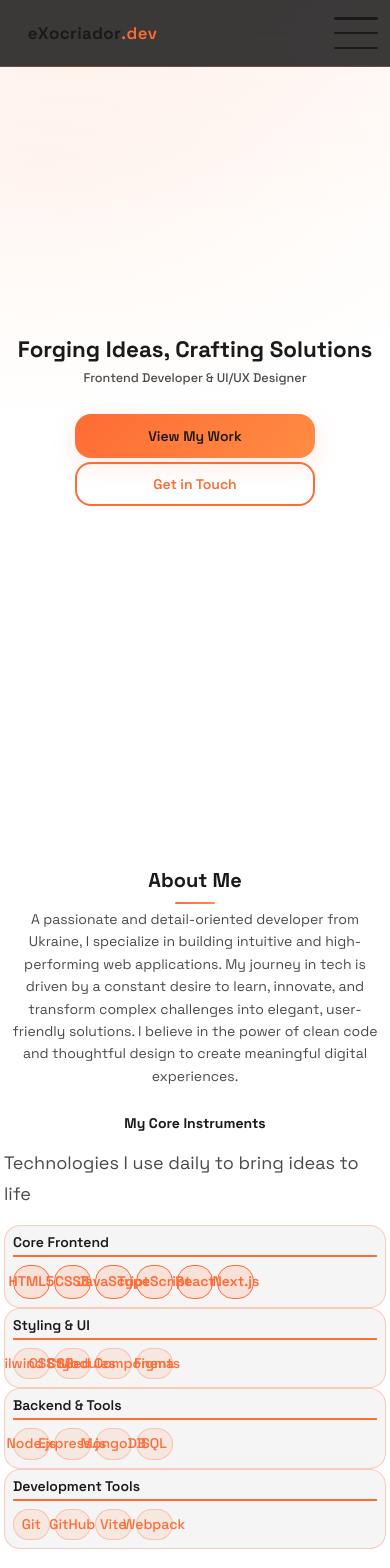
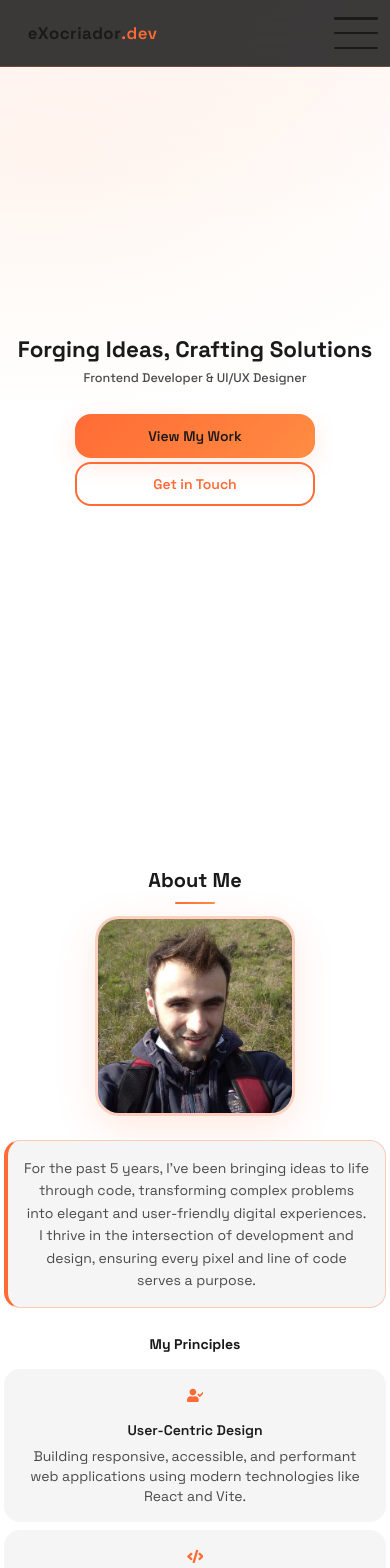
Before and after one commit to eXocriador/exocriador.dev, a React (Vite) app: page / in a window 390 px wide. Shown: the top 1568 px of the page. Built offline with nearby package versions, Linux system fonts and the light colour scheme.

Commit message:
pizda blyat

```diff
--- a/src/components/About/About.jsx
+++ b/src/components/About/About.jsx
@@ -38,15 +38,22 @@ const About = () => {
       aria-labelledby="about-title"
       aria-label="About me and my technical skills"
     >
-      <div className={styles.aboutContainer}>
-        {/* Left Column - Sticky */}
-        <div className={styles.leftColumn}>
-          {/* Profile Image */}
-          <div className={styles.aboutImage}>
-            <div className={styles.photoFrame}>
-              <div className={styles.photoContent}></div>
-            </div>
+      <h2 id="about-title" className={styles.sectionTitle}>
+        {aboutContent.title}
+      </h2>
+
+      <div className={styles.grid}>
+        {/* Image Wrapper */}
+        <div className={styles.imageWrapper}>
+          <div className={styles.photoFrame}>
+            <div className={styles.photoContent}></div>
           </div>
+        </div>
+
+        {/* Text Content Wrapper */}
+        <div className={styles.textWrapper}>
+          {/* Narrative */}
+          <p className={styles.narrative}>{aboutContent.narrative}</p>
 
           {/* Principles Section */}
           <div className={styles.principlesSection}>
@@ -57,26 +64,15 @@ const About = () => {
                   <div className={styles.principleIcon} aria-hidden="true">
                     {iconMap[principle.icon]}
                   </div>
-                  <h4 className={styles.principleTitle}>{principle.text}</h4>
+                  <div className={styles.principleContent}>
+                    <h4 className={styles.principleTitle}>{principle.text}</h4>
+                    <p className={styles.principleDescription}>
+                      {principle.description}
+                    </p>
+                  </div>
                 </div>
               ))}
             </div>
-          </div>
-        </div>
-
-        {/* Right Column - Scrollable Content */}
-        <div className={styles.rightColumn}>
-          {/* About Me Text */}
-          <div className={styles.aboutText}>
-            <h2 id="about-title">{aboutContent.title}</h2>
-            <p>
-              A passionate and detail-oriented developer from Ukraine, I
-              specialize in building intuitive and high-performing web
-              applications. My journey in tech is driven by a constant desire to
-              learn, innovate, and transform complex challenges into elegant,
-              user-friendly solutions. I believe in the power of clean code and
-              thoughtful design to create meaningful digital experiences.
-            </p>
           </div>
 
           {/* Tech Stack Section */}
--- a/src/components/About/About.module.css
+++ b/src/components/About/About.module.css
@@ -5,6 +5,7 @@
   padding: var(--spacing-3xl) 0;
   min-height: 100vh;
   display: flex;
+  flex-direction: column;
   align-items: center;
   /* Початковий стан для fade-in анімації */
   opacity: 0;
@@ -18,28 +19,35 @@
   transform: translateY(0);
 }
 
-.aboutContainer {
-  display: grid;
-  grid-template-columns: 1fr 1fr;
-  align-items: center;
-  gap: 50px;
-  width: 100%;
+/* Section Title */
+.sectionTitle {
+  font-size: var(--font-size-4xl);
+  color: var(--text-primary);
+  margin-bottom: var(--spacing-3xl);
+  text-align: center;
+  font-weight: 700;
+  line-height: 1.2;
 }
 
-/* Left Column - Profile Image */
-.leftColumn {
+/* Main Grid Layout */
+.grid {
+  display: grid;
+  grid-template-columns: 1fr 1.5fr;
+  gap: 3rem;
+  width: 100%;
+  align-items: start;
+}
+
+/* Image Wrapper */
+.imageWrapper {
   display: flex;
   justify-content: center;
   align-items: center;
+  position: sticky;
+  top: 2rem;
 }
 
 /* Profile Image */
-.aboutImage {
-  display: flex;
-  justify-content: center;
-  align-items: center;
-}
-
 .photoFrame {
   width: 320px;
   height: 320px;
@@ -77,28 +85,24 @@
   background-repeat: no-repeat;
 }
 
-/* Right Column - Content */
-.rightColumn {
+/* Text Content Wrapper */
+.textWrapper {
   display: flex;
   flex-direction: column;
   gap: var(--spacing-2xl);
 }
 
-/* About Text Section */
-.aboutText h2 {
-  margin-top: 0;
-  margin-bottom: var(--spacing-lg);
-  font-size: var(--font-size-4xl);
-  color: var(--text-primary);
-  line-height: 1.2;
-}
-
-.aboutText p {
+/* Narrative */
+.narrative {
+  font-size: var(--font-size-lg);
   line-height: 1.7;
-  margin-bottom: 0;
   color: var(--text-secondary);
-  font-size: var(--font-size-lg);
-  max-width: 100%;
+  margin: 0;
+  padding: var(--spacing-lg);
+  background-color: var(--secondary-color);
+  border: 1px solid var(--border-primary);
+  border-radius: var(--radius-lg);
+  border-left: 4px solid var(--accent-color);
 }
 
 /* Principles Section */
@@ -122,43 +126,21 @@
 
 .principleCard {
   background-color: var(--secondary-color);
-  border: 1px solid var(--border-primary);
+  border: 1px solid var(--border-dark-gray);
   border-radius: var(--radius-lg);
   padding: var(--spacing-lg);
-  text-align: center;
-  transition: all var(--transition-normal);
+  transition: all 0.3s ease;
   display: flex;
   flex-direction: column;
   align-items: center;
-  gap: var(--spacing-sm);
-  position: relative;
-  overflow: hidden;
-}
-
-.principleCard::before {
-  content: "";
-  position: absolute;
-  top: 0;
-  left: 0;
-  right: 0;
-  height: 3px;
-  background: linear-gradient(
-    135deg,
-    var(--accent-color),
-    var(--accent-secondary)
-  );
-  transform: scaleX(0);
-  transition: transform var(--transition-normal);
-}
-
-.principleCard:hover::before {
-  transform: scaleX(1);
+  gap: var(--spacing-md);
+  text-align: center;
 }
 
 .principleCard:hover {
   border-color: var(--accent-color);
-  box-shadow: 0 8px 24px var(--shadow-primary);
-  transform: translateY(-4px);
+  box-shadow: 0px 6px 20px rgba(0, 0, 0, 0.2);
+  transform: translateY(-2px);
 }
 
 .principleIcon {
@@ -169,8 +151,13 @@
   display: flex;
   align-items: center;
   justify-content: center;
-  position: relative;
-  z-index: 1;
+}
+
+.principleContent {
+  display: flex;
+  flex-direction: column;
+  gap: var(--spacing-sm);
+  flex: 1;
 }
 
 .principleTitle {
@@ -179,8 +166,13 @@
   color: var(--text-primary);
   font-weight: 600;
   line-height: 1.3;
-  position: relative;
-  z-index: 1;
+}
+
+.principleDescription {
+  margin: 0;
+  font-size: var(--font-size-xs);
+  color: var(--text-secondary);
+  line-height: 1.4;
 }
 
 /* Tech Section Styles */
@@ -196,45 +188,30 @@
   font-weight: 700;
 }
 
-.techGrid {
-  display: grid;
-  grid-template-columns: repeat(2, 1fr);
+.techSectionSubtitle {
+  margin-top: 0;
+  margin-bottom: var(--spacing-lg);
+  color: var(--text-secondary);
+  font-size: var(--font-size-base);
+}
+
+.techCategories {
+  display: flex;
+  flex-direction: column;
   gap: var(--spacing-md);
 }
 
 .techCategory {
   background-color: var(--secondary-color);
-  border: 1px solid var(--border-primary);
+  border: 1px solid var(--border-dark-gray);
   border-radius: var(--radius-lg);
-  padding: var(--spacing-md);
-  transition: all var(--transition-normal);
-  position: relative;
-  overflow: hidden;
-}
-
-.techCategory::before {
-  content: "";
-  position: absolute;
-  top: 0;
-  left: 0;
-  right: 0;
-  height: 3px;
-  background: linear-gradient(
-    135deg,
-    var(--accent-color),
-    var(--accent-secondary)
-  );
-  transform: scaleX(0);
-  transition: transform var(--transition-normal);
-}
-
-.techCategory:hover::before {
-  transform: scaleX(1);
+  padding: var(--spacing-lg);
+  transition: all 0.3s ease;
 }
 
 .techCategory:hover {
   border-color: var(--accent-color);
-  box-shadow: 0 8px 24px var(--shadow-primary);
+  box-shadow: 0px 6px 20px rgba(0, 0, 0, 0.2);
   transform: translateY(-2px);
 }
 
@@ -242,31 +219,28 @@
   font-size: var(--font-size-sm);
   font-weight: 600;
   margin-top: 0;
-  margin-bottom: var(--spacing-sm);
+  margin-bottom: var(--spacing-md);
   color: var(--text-primary);
   border-bottom: 2px solid var(--accent-color);
   padding-bottom: var(--spacing-xs);
-  position: relative;
-  z-index: 1;
 }
 
 .techTagsContainer {
   display: grid;
-  grid-template-columns: repeat(auto-fill, minmax(50px, 1fr));
-  gap: var(--spacing-xs);
+  grid-template-columns: repeat(auto-fill, minmax(80px, 1fr));
+  gap: var(--spacing-sm);
 }
 
 .techTag {
   background-color: rgba(255, 107, 53, 0.1);
   border: 1px solid var(--border-primary);
   color: var(--accent-color);
-  padding: 6px 12px;
+  padding: 8px 12px;
   border-radius: 16px;
   font-size: var(--font-size-xs);
   font-weight: 500;
   white-space: nowrap;
-  transition: all var(--transition-fast);
-  min-height: var(--touch-target-size);
+  transition: all 0.3s ease;
   display: inline-flex;
   align-items: center;
   justify-content: center;
@@ -277,7 +251,7 @@
   background-color: var(--accent-color);
   color: var(--text-primary);
   transform: translateY(-2px);
-  box-shadow: 0 4px 12px var(--shadow-primary), 0 0 20px rgba(255, 107, 53, 0.3);
+  box-shadow: 0 4px 12px var(--shadow-primary);
 }
 
 /* Core Frontend tech tags get special styling */
@@ -286,21 +260,21 @@
   border-color: var(--accent-color);
   font-weight: 600;
   font-size: var(--font-size-xs);
-  padding: 8px 14px;
+  padding: 10px 16px;
 }
 
 .coreTech:hover {
-  box-shadow: 0 6px 16px var(--shadow-primary), 0 0 24px rgba(255, 107, 53, 0.4);
+  box-shadow: 0 6px 16px var(--shadow-primary);
 }
 
 /* Responsive Design */
-@media (max-width: 1024px) {
+@media screen and (max-width: 1024px) {
   .aboutSection {
     padding: var(--spacing-2xl) 0;
   }
 
-  .aboutContainer {
-    gap: var(--spacing-xl);
+  .grid {
+    gap: 2rem;
   }
 
   .photoFrame {
@@ -308,11 +282,12 @@
     height: 280px;
   }
 
-  .aboutText h2 {
+  .sectionTitle {
     font-size: var(--font-size-3xl);
+    margin-bottom: var(--spacing-2xl);
   }
 
-  .aboutText p {
+  .narrative {
     font-size: var(--font-size-base);
   }
 
@@ -330,25 +305,30 @@
   .principleTitle {
     font-size: var(--font-size-xs);
   }
+
+  .principleDescription {
+    font-size: var(--font-size-xs);
+  }
 }
 
-@media (max-width: 768px) {
+@media screen and (max-width: 830px) {
   .aboutSection {
     padding: var(--spacing-xl) 0;
     min-height: auto;
   }
 
-  .aboutContainer {
+  .grid {
     grid-template-columns: 1fr;
     gap: var(--spacing-xl);
   }
 
-  .leftColumn {
-    order: 2;
+  .imageWrapper {
+    position: static;
+    order: 1;
   }
 
-  .rightColumn {
-    order: 1;
+  .textWrapper {
+    order: 2;
   }
 
   .photoFrame {
@@ -356,12 +336,12 @@
     height: 250px;
   }
 
-  .aboutText h2 {
+  .sectionTitle {
     font-size: var(--font-size-2xl);
-    text-align: center;
+    margin-bottom: var(--spacing-xl);
   }
 
-  .aboutText p {
+  .narrative {
     font-size: var(--font-size-base);
     text-align: center;
   }
@@ -372,13 +352,12 @@
     text-align: center;
   }
 
+  .techSectionSubtitle {
+    text-align: center;
+  }
+
   .principlesGrid {
     grid-template-columns: repeat(3, 1fr);
-    gap: var(--spacing-sm);
-  }
-
-  .techGrid {
-    grid-template-columns: 1fr;
     gap: var(--spacing-sm);
   }
 
@@ -396,8 +375,12 @@
     font-size: var(--font-size-xs);
   }
 
+  .principleDescription {
+    font-size: var(--font-size-xs);
+  }
+
   .techCategory {
-    padding: var(--spacing-sm);
+    padding: var(--spacing-md);
   }
 
   .categoryTitle {
@@ -405,28 +388,27 @@
   }
 
   .techTagsContainer {
-    grid-template-columns: repeat(auto-fill, minmax(40px, 1fr));
-    gap: var(--spacing-xs);
+    grid-template-columns: repeat(auto-fill, minmax(70px, 1fr));
+    gap: var(--spacing-sm);
   }
 
   .techTag {
-    padding: 4px 8px;
+    padding: 6px 10px;
     font-size: var(--font-size-xs);
-    min-height: 32px;
   }
 
   .coreTech {
-    padding: 5px 10px;
+    padding: 8px 14px;
     font-size: var(--font-size-xs);
   }
 }
 
-@media (max-width: 480px) {
+@media screen and (max-width: 480px) {
   .aboutSection {
     padding: var(--spacing-lg) 0;
   }
 
-  .aboutContainer {
+  .grid {
     gap: var(--spacing-lg);
   }
 
@@ -435,14 +417,15 @@
     height: 200px;
   }
 
-  .aboutText h2 {
+  .sectionTitle {
     font-size: var(--font-size-xl);
-    margin-bottom: var(--spacing-md);
+    margin-bottom: var(--spacing-lg);
   }
 
-  .aboutText p {
+  .narrative {
     font-size: var(--font-size-sm);
     line-height: 1.6;
+    padding: var(--spacing-md);
   }
 
   .principlesTitle,
@@ -451,17 +434,17 @@
     margin-bottom: var(--spacing-md);
   }
 
+  .techSectionSubtitle {
+    font-size: var(--font-size-sm);
+  }
+
   .principlesGrid {
     grid-template-columns: 1fr;
     gap: var(--spacing-sm);
   }
 
-  .techGrid {
-    gap: var(--spacing-sm);
-  }
-
   .principleCard {
-    padding: var(--spacing-sm);
+    padding: var(--spacing-md);
   }
 
   .principleIcon {
@@ -474,6 +457,10 @@
     font-size: var(--font-size-xs);
   }
 
+  .principleDescription {
+    font-size: var(--font-size-xs);
+  }
+
   .techCategory {
     padding: var(--spacing-sm);
   }
@@ -483,18 +470,17 @@
   }
 
   .techTagsContainer {
-    grid-template-columns: repeat(auto-fill, minmax(35px, 1fr));
+    grid-template-columns: repeat(auto-fill, minmax(60px, 1fr));
     gap: var(--spacing-xs);
   }
 
   .techTag {
-    padding: 3px 6px;
+    padding: 4px 8px;
     font-size: var(--font-size-xs);
-    min-height: 28px;
   }
 
   .coreTech {
-    padding: 4px 8px;
+    padding: 6px 12px;
     font-size: var(--font-size-xs);
   }
 }
@@ -528,13 +514,12 @@
     box-shadow: 0 4px 12px var(--shadow-primary);
   }
 
-  .techTag {
-    min-height: var(--touch-target-size);
-    min-width: var(--touch-target-size);
+  .photoFrame:hover {
+    transform: none;
   }
 
-  .principleCard {
-    min-height: var(--touch-target-size);
+  .photoFrame:active {
+    transform: scale(1.01);
   }
 }
 
--- a/src/constants/content.js
+++ b/src/constants/content.js
@@ -1,5 +1,7 @@
 export const aboutContent = {
   title: "About Me",
+  narrative:
+    "For the past 5 years, I've been bringing ideas to life through code, transforming complex problems into elegant and user-friendly digital experiences. I thrive in the intersection of development and design, ensuring every pixel and line of code serves a purpose.",
   description: [
     "I'm a passionate frontend developer who believes that great software is built at the intersection of technical excellence and human-centered design. Every line of code I write is driven by a simple philosophy: technology should serve people, not the other way around.",
     "My journey in web development began with curiosity and has evolved into a deep appreciation for the craft. I'm fascinated by how small details—a subtle animation, a perfectly timed transition, or an intuitive interaction—can transform a functional application into an experience that users love to use.",
@@ -7,9 +9,24 @@ export const aboutContent = {
   ],
   techStackTitle: "My Tech Stack",
   principles: [
-    { icon: "FaUserCheck", text: "User-Centric Design" },
-    { icon: "FaCode", text: "Clean & Maintainable Code" },
-    { icon: "FaTachometerAlt", text: "Performance First" }
+    {
+      icon: "FaUserCheck",
+      text: "User-Centric Design",
+      description:
+        "Building responsive, accessible, and performant web applications using modern technologies like React and Vite."
+    },
+    {
+      icon: "FaCode",
+      text: "Clean & Maintainable Code",
+      description:
+        "Developing scalable RESTful APIs and robust server-side logic, primarily with Node.js and Express."
+    },
+    {
+      icon: "FaTachometerAlt",
+      text: "Performance First",
+      description:
+        "Designing intuitive and clean user interfaces, from wireframes in Figma to creating complete design systems."
+    }
   ]
 };
 
```
